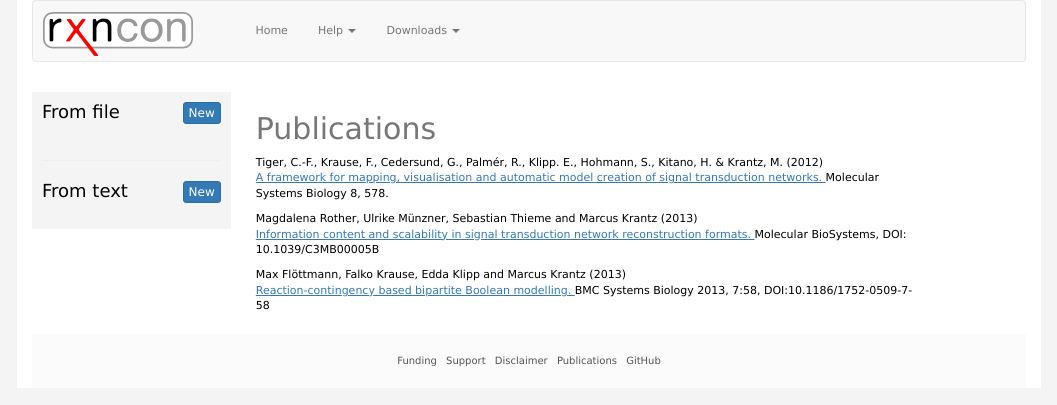
After one commit to rxncon/workbench, a Django app: template src/templates/static_pages/publications.html in a window 1280 px wide. The commit adds this page. Shown: the top 405 px of the page, without its empty margins (111-1168 px from the left). Run offline with Django 3.2, Linux system fonts and the light colour scheme; the template is opened without the code that fills it, so the values that code supplies are empty; some libraries are stand-ins or nearby versions.

Commit message:
added publications static page

```diff
--- a/src/rxncon_site/urls.py
+++ b/src/rxncon_site/urls.py
@@ -28,6 +28,7 @@ urlpatterns = [
     url(r'^quick/', include("quick_format.urls", namespace='quick_format')),
     url(r'^graphs/', include("graphs.urls", namespace='graphs')),
     url(r'^$', views.rxncon_site_index, name='index'),
+    url(r'^publications$', views.publications, name='publications'),
     #url(r'^delete/(?P<id>\d+)/$', fviews.file_delete, name="delete"),
     # url(r'^$', TemplateView.as_view(template_name='static_pages/index.html'),
     #     name='home'),
--- a/src/rxncon_site/views.py
+++ b/src/rxncon_site/views.py
@@ -9,3 +9,6 @@ from django.contrib import messages
 
 def rxncon_site_index(request):
     return render(request, "static_pages/index.html")
+
+def publications(request):
+    return render(request, "static_pages/publications.html")
--- a/src/static/css/base.css
+++ b/src/static/css/base.css
@@ -190,20 +190,20 @@ h4.caption {
 
 
 .content {
-	padding: 10px 0;
+	padding: 10px 15px;
 	width: 70%;
 	float: left;
 }
 
-.detail_header{
-	padding-left: 15px;
-	padding-right: 15px;
-}
+/*.detail_header{*/
+	/*padding-left: 15px;*/
+	/*padding-right: 15px;*/
+/*}*/
 
-.detail_content{
-	padding-left: 15px;
-	padding-right: 15px;
-}
+/*.detail_content{*/
+	/*padding-left: 15px;*/
+	/*padding-right: 15px;*/
+/*}*/
 
 
 .detail_content tr{
@@ -272,9 +272,9 @@ h4.caption {
 }
 
 
-.form-text {
-	padding-left: 15px;
-}
+/*.form-text {*/
+	/*padding-left: 15px;*/
+/*}*/
 
 .form{
 	text-align: left;
--- a/src/templates/static_pages/footer.html
+++ b/src/templates/static_pages/footer.html
@@ -1,30 +1,9 @@
-<!--
-<table>
-  	<tr>
-  		<td>
-  		<h3> present funding </h3>
-  		</td>
-  		<td>
-  		<h3> past funding </h3>
-  		</td>
-  	</tr>
-  	<tr>
-  		<td>
-  			<p>Bundesministerium für Dings </p>
-  		</td>
-  		<td>
-  			<p> Japan </p>
-  			<p> SSF </p>
-  		</td>
-  	</tr>
- </table>
--->
 <!--TODO: thank glyphicons-->
 
 <div class="footer">
     <a href="#">Funding</a>
     <a href="#">Support</a>
     <a href="#">Disclaimer</a>
-    <a href="#">Publications</a>
+    <a href="/publications">Publications</a>
     <a href="#">GitHub</a>
 </div>
--- /dev/null
+++ b/src/templates/static_pages/publications.html
@@ -0,0 +1,29 @@
+{% extends "base.html" %}
+{% block content%}
+
+<h2>Publications</h2>
+    <p>
+        Tiger, C.-F., Krause, F., Cedersund, G., Palmér, R., Klipp. E., Hohmann, S., Kitano, H. & Krantz, M. (2012)
+    </br>
+        <a href="http://www.nature.com/msb/journal/v8/n1/full/msb201212.html">
+            A framework for mapping, visualisation and automatic model creation of signal transduction networks.
+        </a>
+        Molecular Systems Biology 8, 578.
+    </p>
+    <p>
+        Magdalena Rother, Ulrike Münzner, Sebastian Thieme and Marcus Krantz (2013)
+        </br>
+        <a href="http://pubs.rsc.org/en/content/articlelanding/2013/mb/c3mb00005b">
+            Information content and scalability in signal transduction network reconstruction formats.
+        </a>
+        Molecular BioSystems, DOI: 10.1039/C3MB00005B
+    </p>
+    <p>
+        Max Flöttmann, Falko Krause, Edda Klipp and Marcus Krantz (2013)
+        </br>
+        <a href="http://www.biomedcentral.com/1752-0509/7/58/abstract">
+            Reaction-contingency based bipartite Boolean modelling.
+        </a>
+        BMC Systems Biology 2013, 7:58, DOI:10.1186/1752-0509-7-58
+    </p>
+{%endblock content%}
```
